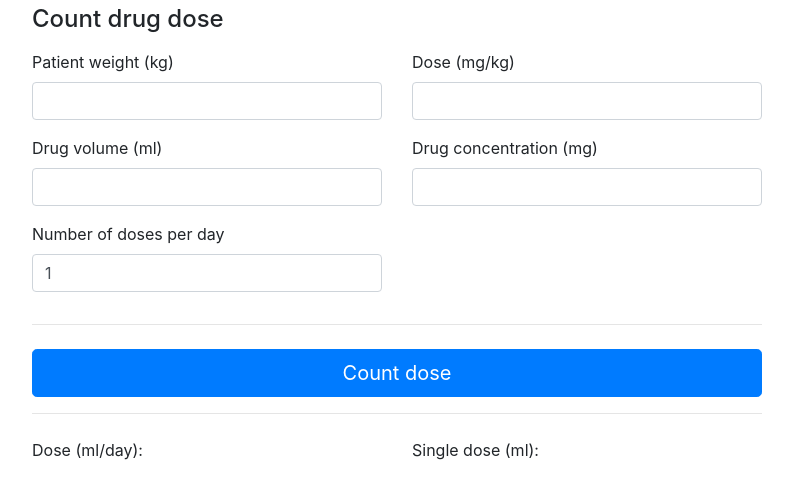
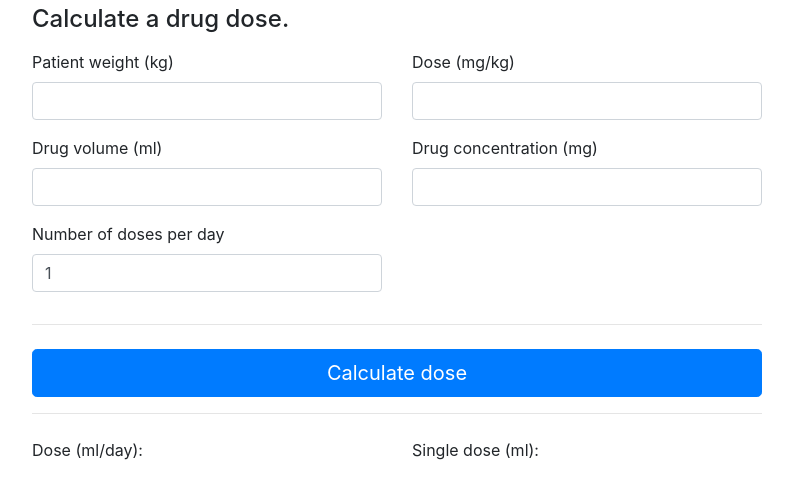
Before and after one commit to michalhuras/doser, a plain HTML site: page index.html in a window 1280 px wide. Shown: the part 51-550 px from the top of the page, without its empty margins (53-846 px from the left). Drawn offline with nearby package versions, Linux system fonts and the light colour scheme.

Commit message:
Correct description

```diff
--- a/index.html
+++ b/index.html
@@ -19,7 +19,7 @@
 			      <h1>Doser</h1>
 			</div>
 			<div class="col-md-8 order-md-1">
-				<h4 class="mb-3">Count drug dose</h4>
+				<h4 class="mb-3">Calculate a drug dose.</h4>
 				<form class="needs-validation" novalidate>
 				<div class="row">
 				  <div class="col-md-6 mb-3">
@@ -65,7 +65,7 @@
 				</div>
 
 				<hr class="mb-4">
-				<button class="btn btn-primary btn-lg btn-block" type="button" onclick=countDose()>Count dose</button>
+				<button class="btn btn-primary btn-lg btn-block" type="button" onclick=calculateDose()>Calculate dose</button>
 
 				<hr class="mb-4">
 
--- a/logic.js
+++ b/logic.js
@@ -1,4 +1,4 @@
-function countDose() {
+function calculateDose() {
     var result = (document.getElementById("patientWeight").value * document.getElementById("inputDose").value * document.getElementById("drugVolume").value) / document.getElementById("drugConcentration").value
     document.getElementById("resultDoseSpan").innerHTML = result;
     document.getElementById("singleDoseSpan").innerHTML = result / document.getElementById("dosesPerDay").value;
```
